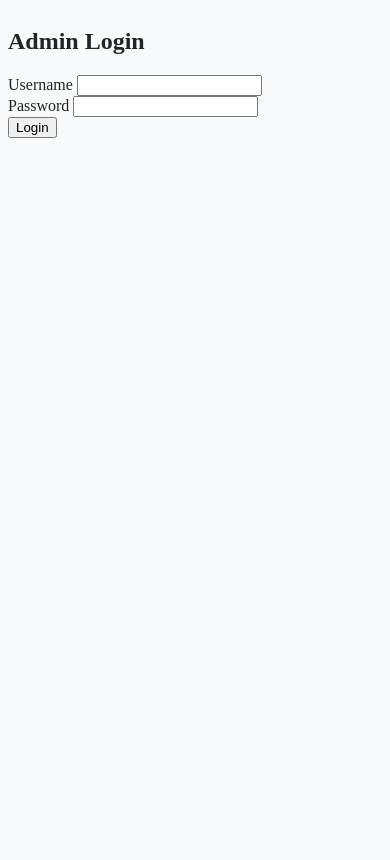
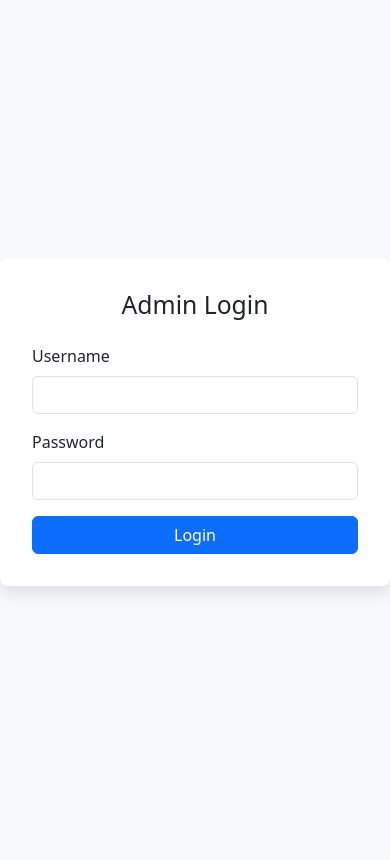
Before and after one commit to vam-is-multi-millionaire/dpcvgit, a PHP site: page /dpcv/admin/index.php in a window 390 px wide. After the commit the page ends 594 px from the top, so only its background shows below. Run offline with PHP 8.4, Linux system fonts and the light colour scheme.

Commit message:
feat(admin): redesign login page with bootstrap styling
- Replace custom CSS with Bootstrap framework for better maintainability
- Add responsive design and improved UI elements
- Include Bootstrap JS bundle for future interactive components

```diff
--- a/admin/index.php
+++ b/admin/index.php
@@ -44,25 +44,47 @@
     <meta charset="UTF-8">
     <meta name="viewport" content="width=device-width, initial-scale=1.0">
     <title>Admin Login - DPCV</title>
-    <link rel="stylesheet" href="../css/style.css">
+    <!-- Bootstrap CSS -->
+    <link href="https://cdn.jsdelivr.net/npm/bootstrap@5.3.0/dist/css/bootstrap.min.css" rel="stylesheet">
+    <style>
+        body {
+            background-color: #f8f9fa;
+        }
+        .login-container {
+            min-height: 100vh;
+            display: flex;
+            align-items: center;
+            justify-content: center;
+        }
+        .login-form {
+            width: 100%;
+            max-width: 400px;
+            padding: 2rem;
+            background-color: #fff;
+            border-radius: 0.5rem;
+            box-shadow: 0 0.5rem 1rem rgba(0, 0, 0, 0.1);
+        }
+    </style>
 </head>
 <body>
     <div class="login-container">
         <form method="POST" action="index.php" class="login-form">
-            <h2>Admin Login</h2>
+            <h2 class="text-center mb-4">Admin Login</h2>
             <?php if (isset($error)): ?>
-                <p class="error"><?php echo htmlspecialchars($error); ?></p>
+                <div class="alert alert-danger"><?php echo htmlspecialchars($error); ?></div>
             <?php endif; ?>
-            <div class="input-group">
-                <label for="username">Username</label>
-                <input type="text" name="username" id="username" required>
+            <div class="mb-3">
+                <label for="username" class="form-label">Username</label>
+                <input type="text" name="username" id="username" class="form-control" required>
             </div>
-            <div class="input-group">
-                <label for="password">Password</label>
-                <input type="password" name="password" id="password" required>
+            <div class="mb-3">
+                <label for="password" class="form-label">Password</label>
+                <input type="password" name="password" id="password" class="form-control" required>
             </div>
-            <button type="submit">Login</button>
+            <button type="submit" class="btn btn-primary w-100">Login</button>
         </form>
     </div>
+    <!-- Bootstrap JS -->
+    <script src="https://cdn.jsdelivr.net/npm/bootstrap@5.3.0/dist/js/bootstrap.bundle.min.js"></script>
 </body>
 </html>
```
Also changed, not shown: 2 other files.
